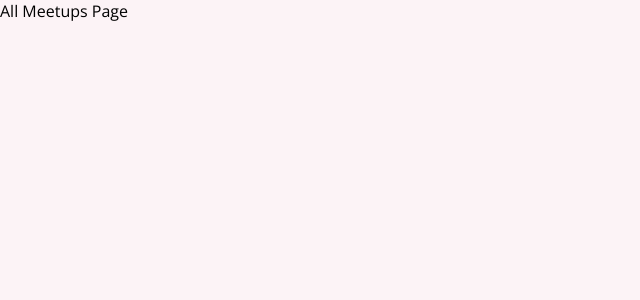
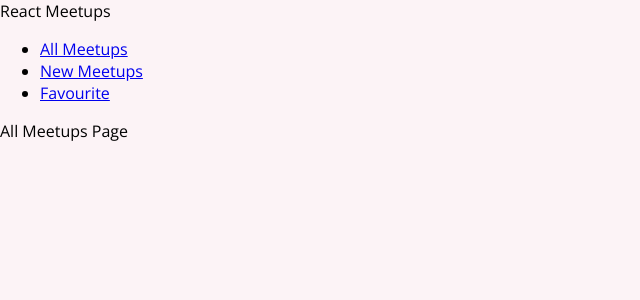
Before and after one commit to dickygiancini/react-learning, a React (Create React App) app: page / in a window 1280 px wide. Shown: the top 300 px of the page, without its empty margins (0-640 px from the left). Built offline with nearby package versions, Linux system fonts and the light colour scheme.

Commit message:
Navigation

```diff
--- a/src/App.js
+++ b/src/App.js
@@ -2,10 +2,12 @@
 import AllMeetupsPage from "./pages/AllMeetups";
 import FavoritesPage from "./pages/Favourite";
 import NewMeetupPage from "./pages/NewMeetup";
+import MainNavigation from "./components/layout/MainNavigation";
 
 function App() {
   return (
     <div>
+      <MainNavigation />
       <Routes>
         <Route path='/' element={<AllMeetupsPage />}></Route>
         <Route path='/new-meetup' element={<NewMeetupPage />}></Route>
--- /dev/null
+++ b/src/components/layout/MainNavigation.js
@@ -0,0 +1,16 @@
+import { Link } from 'react-router-dom';
+
+function MainNavigation() {
+    return <header>
+        <div>React Meetups</div>
+        <nav>
+            <ul>
+                <li><Link to='/'>All Meetups</Link></li>
+                <li><Link to='/new-meetup'>New Meetups</Link></li>
+                <li><Link to='/favourite'>Favourite</Link></li>
+            </ul>
+        </nav>
+    </header>
+}
+
+export default MainNavigation;
```
